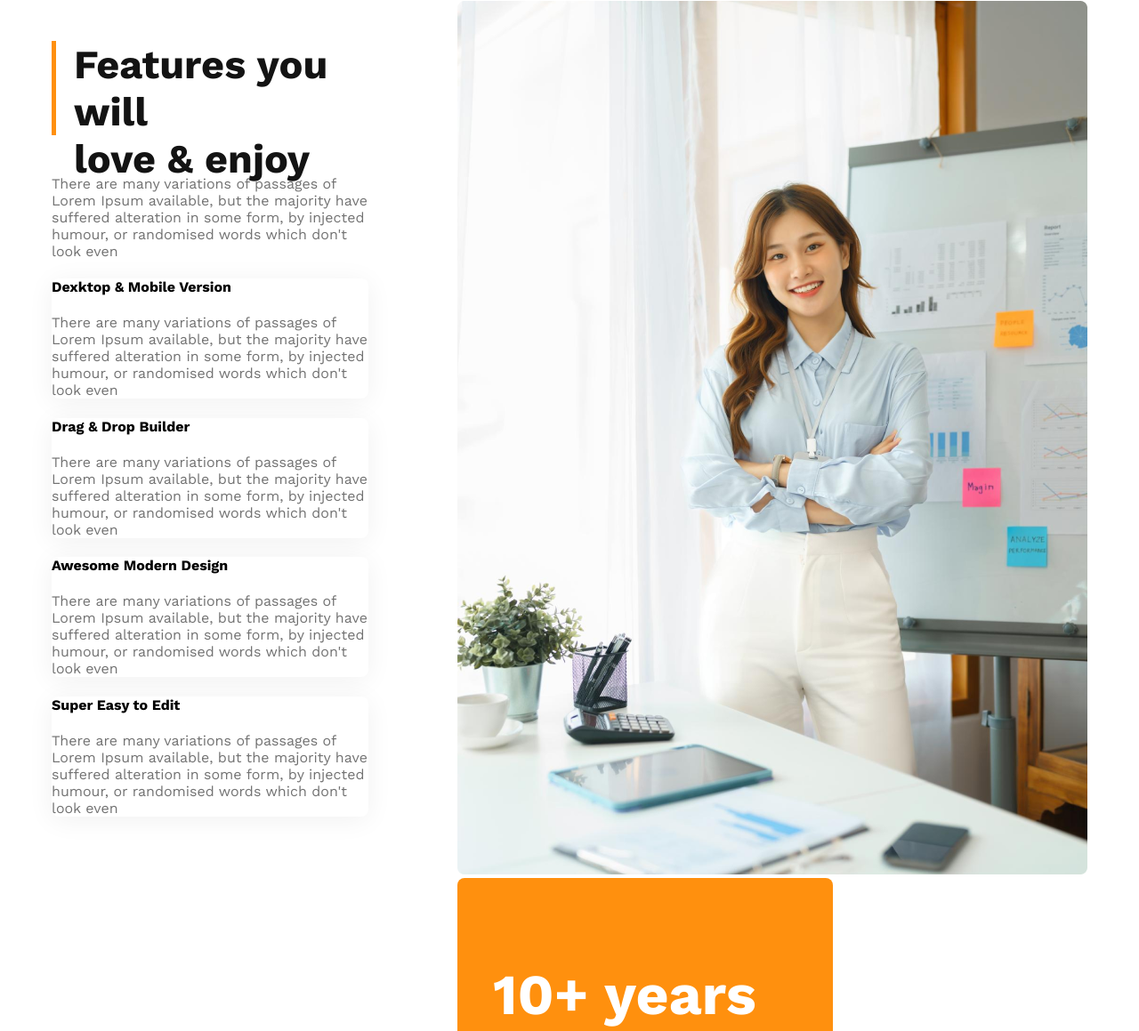
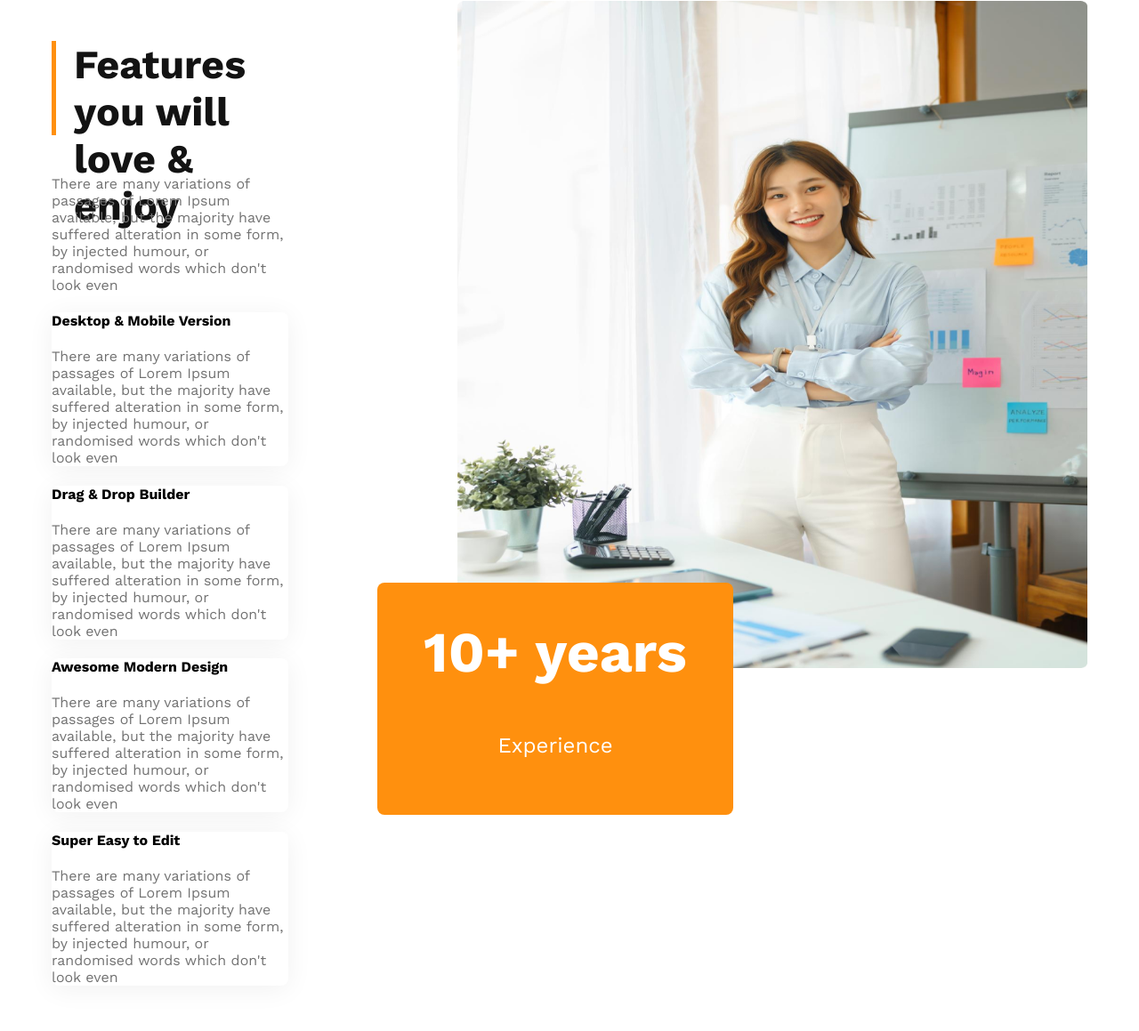
Before and after one commit to Sajid678/g3-website-work, a plain HTML site: page index.html in a window 1280 px wide. Shown: the part 1979-3138 px from the top of the page at 89% size. Drawn offline with nearby package versions, Linux system fonts and the light colour scheme.

Commit message:
add new line

```diff
--- a/index.html
+++ b/index.html
@@ -57,7 +57,7 @@
          <h3 class="section-title">Features you will<br> love & enjoy</h3>
          <p class="text-light-gray">There are many variations of passages of Lorem Ipsum available, but the majority have suffered alteration in some form, by injected humour, or randomised words which don't look even</p>
          <div class="card">
-            <h4>Dexktop & Mobile Version</h4>
+            <h4>Desktop & Mobile Version</h4>
             <p class="text-light-gray">There are many variations of passages of Lorem Ipsum available, but the majority have suffered alteration in some form, by injected humour, or randomised words which don't look even</p>
          </div>
          <div class="card">
--- a/style/style.css
+++ b/style/style.css
@@ -121,16 +121,28 @@ font-weight: 500;
 background: #FFF;
 box-shadow: 0px 4px 30px 0px rgba(0, 0, 0, 0.06);
     }
+    .feature-img img{
+        width: 708px;
+height: 750px;
+margin-left: 90px;
+
+    }
     .ten-year-badge{
         border-radius: 8px;
 background: #FF900E;
 color: #FFF;
-width: 342px;
+width: 320px;
 padding: 40px;
-
+text-align: center;
+position: relative;
+bottom: 100px;
     }
     .ten-year-badge h2{
         font-size: 4rem;
+        margin-top: 0;
+    }
+    .ten-year-badge p{
+        font-size: 1.5rem;
     }
     /* fact-cart-container */
     .facts-card-container{
@@ -176,10 +188,15 @@ padding:  30px;
     }
     nav,
     .teams-container ,
+    .features
     .facts-card-container,
     .sponsors-img-container
     {
         flex-direction: column;
+    }
+    .feature-img img{
+        width: 90%;
+        margin-left: 0;
     }
     .teams-img-container{
         grid-template-columns: 1fr;
```
